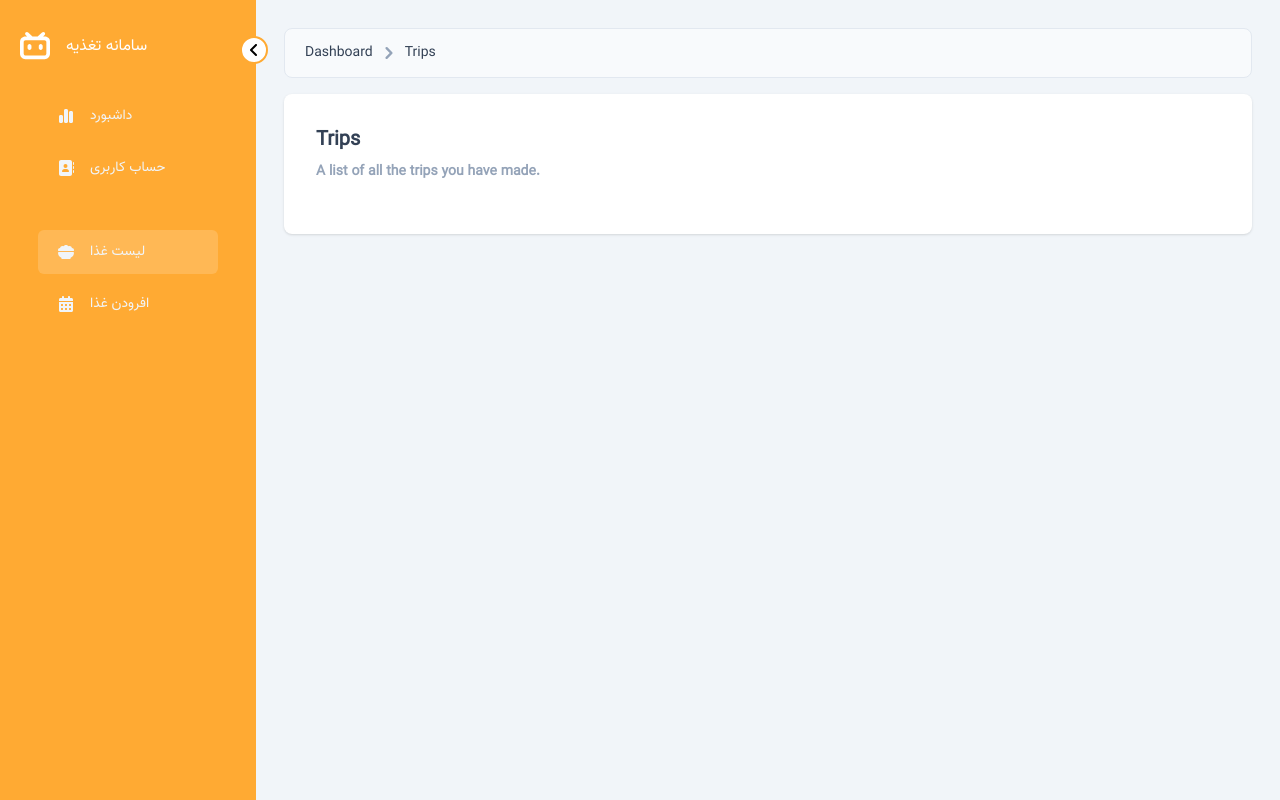
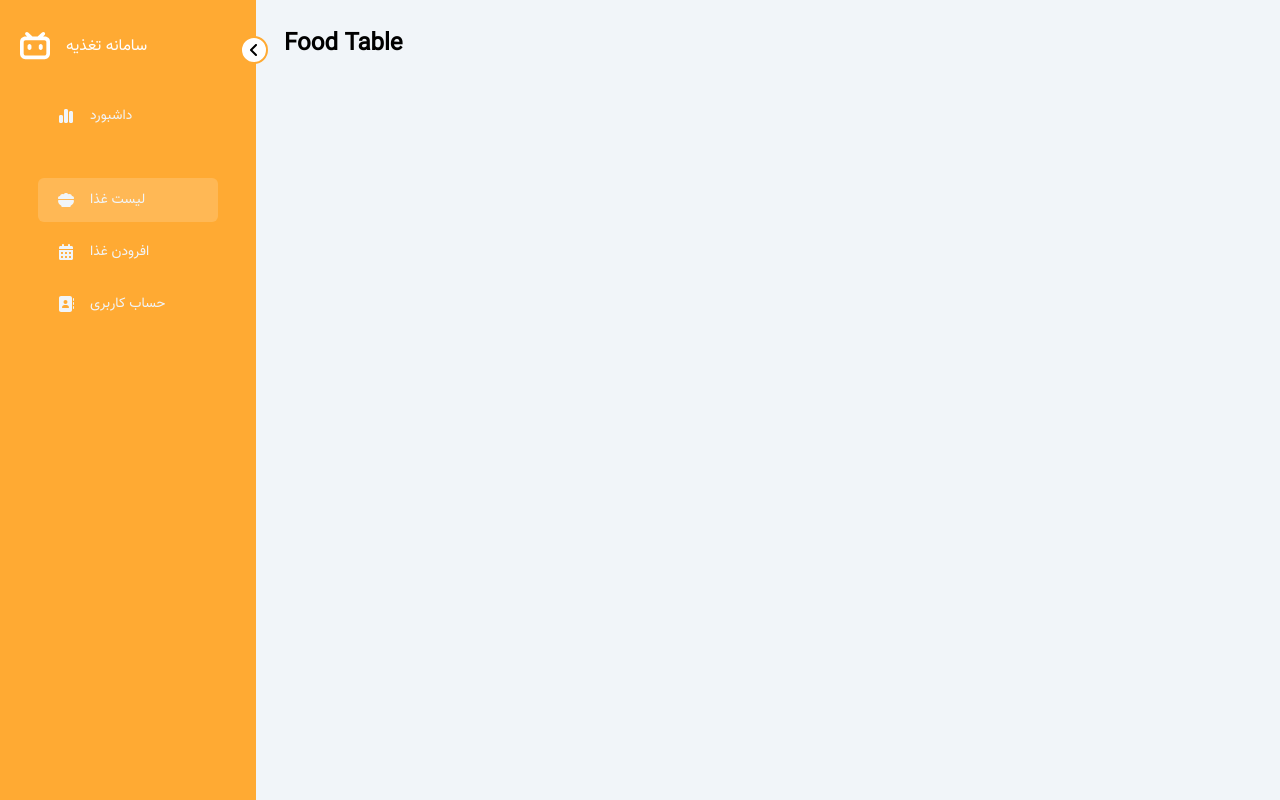
Before and after one commit to SaraZmni/food-dashboard-app, a React app: page /dashboard in a window 1280 px wide. Both pictures are taken after a click on the item "لیست غذا". Built offline with nearby package versions, Linux system fonts and the light colour scheme.

Commit message:
add new components

```diff
--- /dev/null
+++ b/src/components/add-foods/add-foods.tsx
@@ -0,0 +1,7 @@
+import { FC } from "react";
+
+const AddFoods: FC = () => {
+  return <div>Add Foods </div>;
+};
+
+export default AddFoods;
--- /dev/null
+++ b/src/components/dashboard-items/dashboard-items.tsx
@@ -0,0 +1,7 @@
+import { FC } from "react";
+
+const DashboardItems: FC = () => {
+  return <div>Dashboard Items</div>;
+};
+
+export default DashboardItems;
--- /dev/null
+++ b/src/components/dashboard-items/index.ts
@@ -0,0 +1 @@
+export { default as DashboardItems } from "./dashboard-items";
--- /dev/null
+++ b/src/components/food-table/food-table.tsx
@@ -0,0 +1,7 @@
+import { FC } from "react";
+
+const FoodTable: FC = () => {
+  return <div>Food Table</div>;
+};
+
+export default FoodTable;
--- a/src/routes/dashboard/dashboard.tsx
+++ b/src/routes/dashboard/dashboard.tsx
@@ -1,3 +1,5 @@
+import AddFoods from "@components/add-foods/add-foods";
+import FoodTable from "@components/food-table/food-table";
 import { Sample } from "@components/sample";
 import { FC, useState } from "react";
 
@@ -14,10 +16,23 @@ const Dashboard: FC = () => {
   const [activeId, setActiveId] = useState(0);
   const Menus = [
     { title: "داشبورد", icon: <FaChartSimple />, gap: false },
-    { title: "حساب کاربری", icon: <FaAddressBook />, gap: false },
     { title: "لیست غذا", icon: <FaBowlFood />, gap: true },
     { title: "افرودن غذا", icon: <FaCalendarDays />, gap: false },
+    { title: "حساب کاربری", icon: <FaAddressBook />, gap: false },
   ];
+
+  const renderPages = () => {
+    switch (activeId) {
+      case 0:
+        return <Sample />;
+      case 1:
+        return <FoodTable />;
+      case 2:
+        return <AddFoods />;
+      default:
+        return;
+    }
+  };
   return (
     <div className="flex font-vazir">
       <div
@@ -73,7 +88,7 @@ const Dashboard: FC = () => {
       </div>
 
       <div className="p-7 text-2xl font-semibold flex-1 h-screen bg-slate-100 flex flex-grow flex-col">
-        <Sample />
+        {renderPages()}
       </div>
     </div>
   );
```
Also changed, not shown: src/components/general/ui-kit/table/index.ts (renamed from src/components/table/index.ts), src/components/general/ui-kit/table/table.tsx (renamed from src/components/table/table.tsx).
